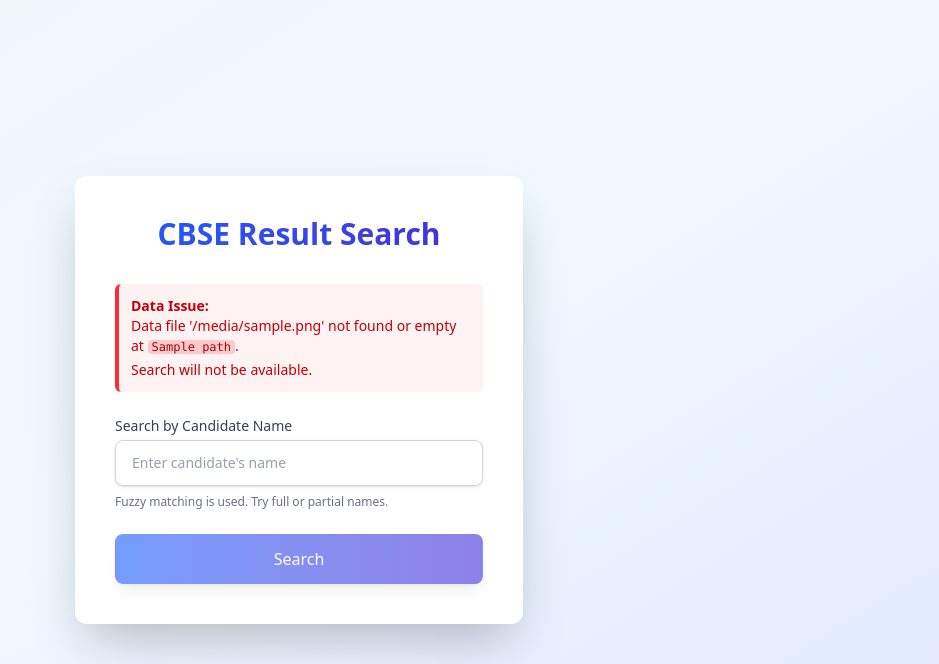
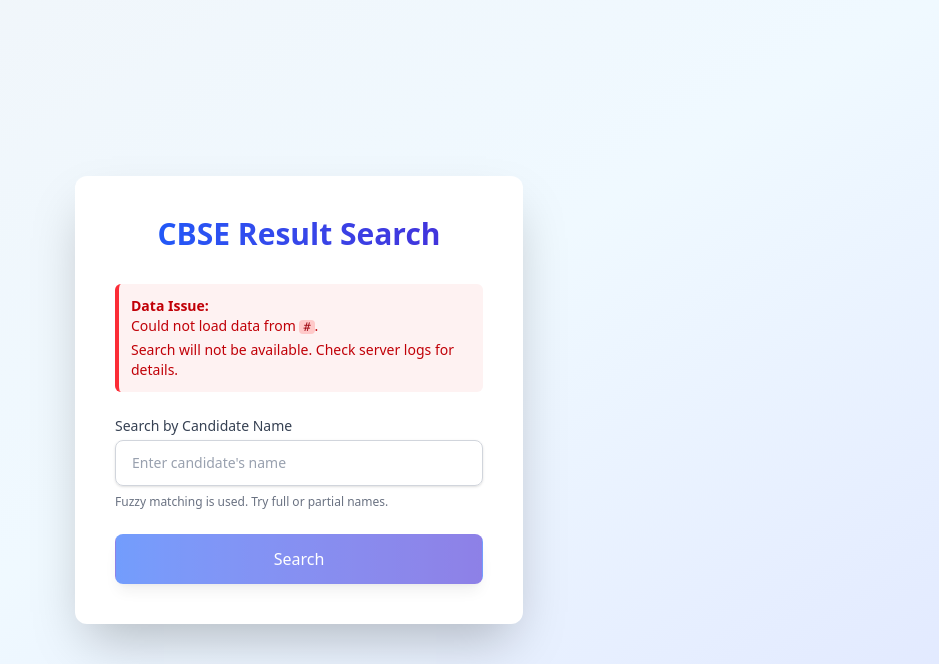
Before and after one commit to Advik-B/CBSE-Result, a FastAPI app: template templates/index.html in a window 1280 px wide. Shown: the top 664 px of the page, without its empty margins (341-1280 px from the left). Run offline with FastAPI, Linux system fonts and the light colour scheme; the template is opened without the code that fills it: most values are stand-ins (such as "Sample title", 1, 10 or a date in 2020); style sheets or scripts are compiled from the project's sources.

Commit message:
Update index.html

```diff
--- a/templates/index.html
+++ b/templates/index.html
@@ -13,16 +13,15 @@
             CBSE Result Search
         </h1>
 
-        <!-- Use db_status.loaded (which maps to data_status['loaded']) -->
-        {% if db_status.loaded %}
+        {% if data_status.loaded %}
             <div class="mb-6 p-3 bg-green-50 border-l-4 border-green-500 text-green-700 rounded-md text-sm" role="alert">
-                <p>Data file '{{ db_status.filename }}' loaded successfully ({{ db_status.record_count }} records).</p>
+                <p>Data loaded successfully from source ({{ data_status.record_count }} records).</p>
             </div>
         {% else %}
             <div class="mb-6 p-3 bg-red-50 border-l-4 border-red-500 text-red-700 rounded-md text-sm" role="alert">
                 <p class="font-semibold">Data Issue:</p>
-                <p>Data file '{{ db_status.filename }}' not found or empty at <code class="bg-red-200 text-red-800 px-1 rounded text-xs">{{ db_status.path }}</code>.</p>
-                <p class="mt-1">Search will not be available.</p>
+                <p>Could not load data from <code class="bg-red-200 text-red-800 px-1 rounded text-xs">{{ data_status.source_url }}</code>.</p>
+                <p class="mt-1">Search will not be available. Check server logs for details.</p>
             </div>
         {% endif %}
 
@@ -44,7 +43,7 @@
                            hover:from-blue-700 hover:to-indigo-800 focus:outline-none focus:ring-2 focus:ring-offset-2 focus:ring-indigo-500
                            disabled:opacity-60 disabled:cursor-not-allowed disabled:hover:from-blue-600 disabled:hover:to-indigo-700
                            transition-all duration-150 ease-in-out transform active:scale-95"
-                    {% if not db_status.loaded %}disabled title="Data not available"{% endif %}>
+                    {% if not data_status.loaded %}disabled title="Data not available"{% endif %}>
                 Search
             </button>
         </form>
```
